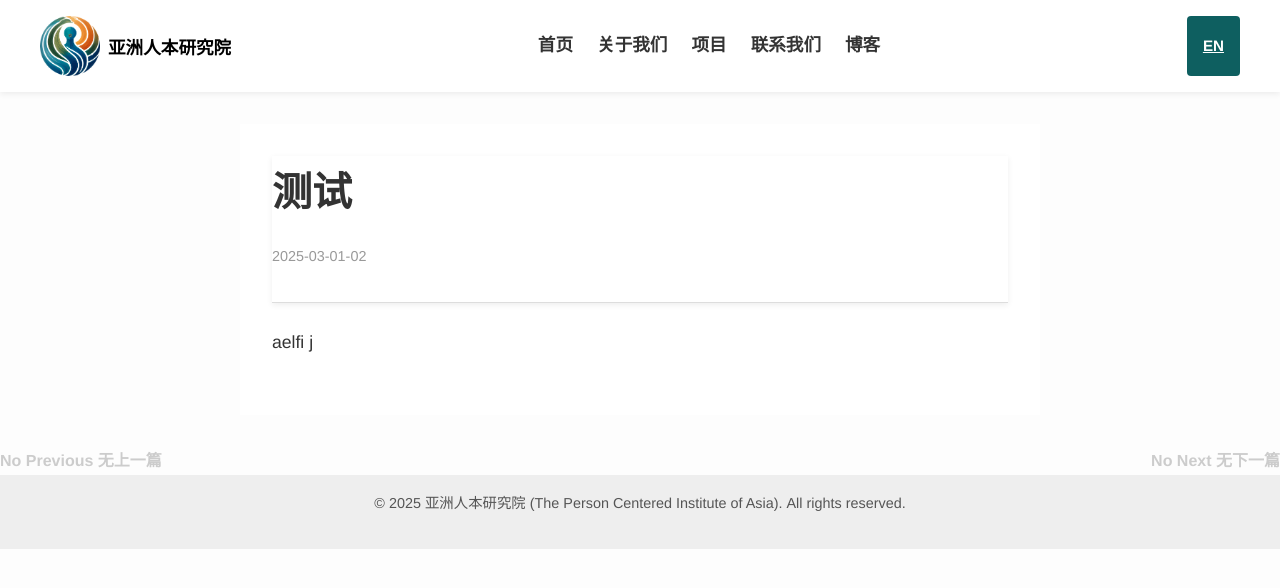
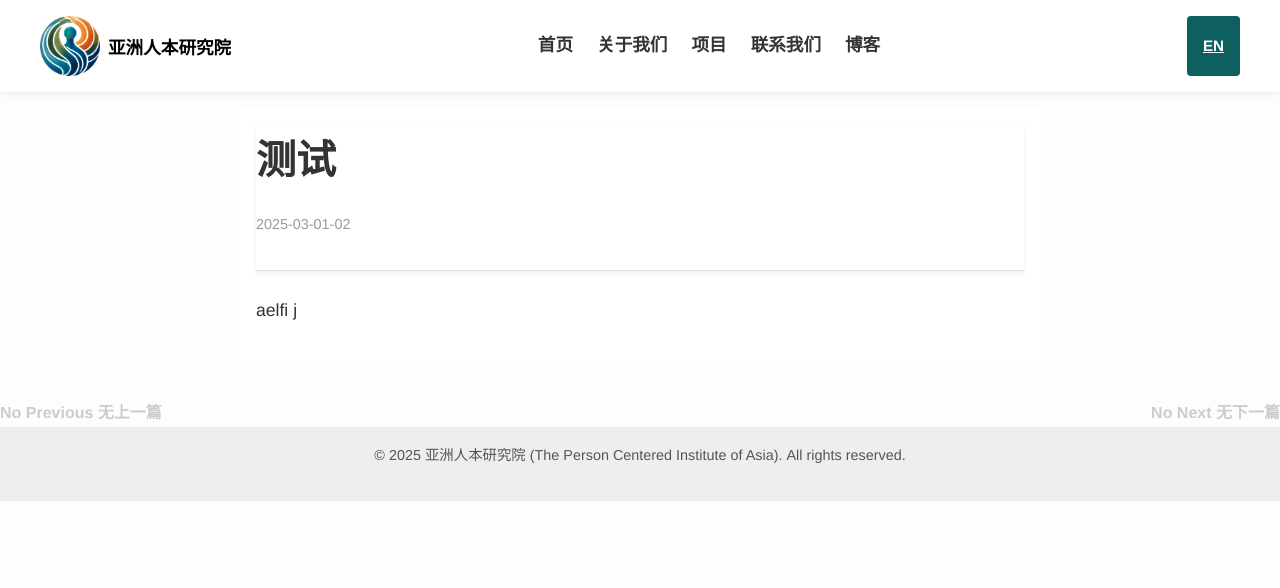
Before and after one commit to YeeLiu611/YeeLiu611, a Jekyll site: the page built from _posts/zh/2025-03-01-test.md, in a window 1280 px wide. Shown: the top 588 px of the page. Built offline with Jekyll 4.4.1, drawn with Linux system fonts in a browser that asks for light colours; a script that is not in the unit is left out.

Commit message:
Update style.css

```diff
--- a/css/style.css
+++ b/css/style.css
@@ -433,9 +433,11 @@ footer {
 /* ===== Post 页面样式 ===== */
 .post-container {
   max-width: 800px;
-  margin: 2rem auto;
-  padding: 2rem;
+  margin: 1rem auto;      /* 减小上下外边距 */
+  padding: 1rem;          /* 减少内边距 */
   background-color: #fff;
+  border: none;           /* 移除边框 */
+  box-shadow: none;       /* 移除阴影 */
 }
 
 .post-header {
```
